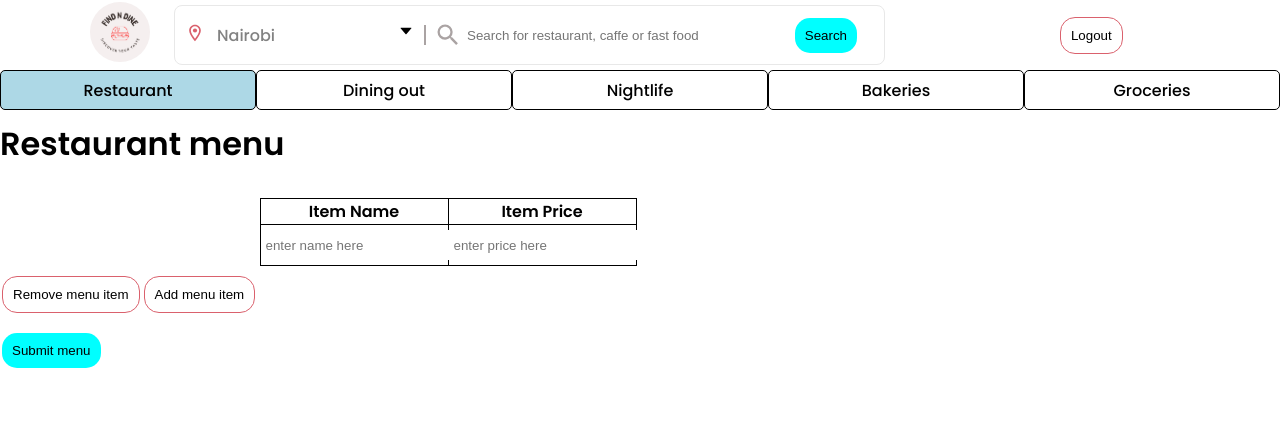
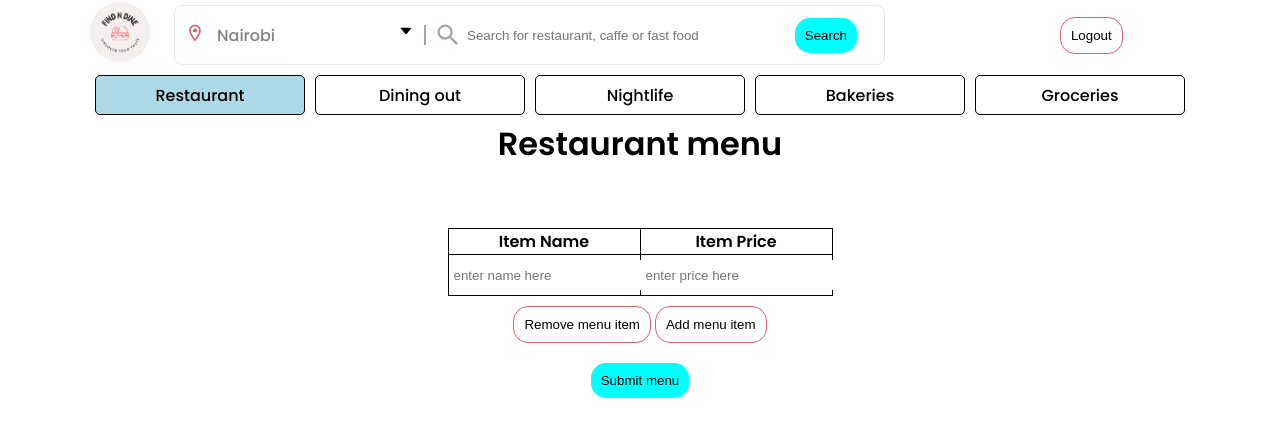
Before and after one commit to AlbertKay254/find-n-dine, a React (Create React App) app in the folder frontend/: page /upload/menu/1 in a window 1280 px wide. Shown: the top 436 px of the page. Built offline with nearby package versions, Linux system fonts and the light colour scheme.

Commit message:
upload features commit

```diff
--- a/frontend/src/components/footer/footer.css
+++ b/frontend/src/components/footer/footer.css
@@ -1,8 +1,9 @@
 .footer-container{
     display: grid;
     grid-template-columns: repeat(2, 1fr);
+    justify-content: space-between;
     margin-top: 30px;
-    height: 25vh;
+    height: 200%;
     background-color: rgb(45, 66, 75);
 
 }
@@ -16,6 +17,8 @@ p {
     width: 50%;
     color:var(--filter-text);
     font-weight: 500;
+    justify-content: center;
+    align-items: center;
 }
 
 .contact-info {
--- a/frontend/src/components/uploadPage/menuDetails.jsx
+++ b/frontend/src/components/uploadPage/menuDetails.jsx
@@ -42,7 +42,8 @@ export default function MenuUploadPage(props) {
   };
 
   return (
-    <div style={{ width: "100vw" }}>
+    <div className="upload-details-container">
+      <div className="max-width" style={{ width: "100vw" }}>
         <Header />
         <div className="menu-container">
           <div style={{ display: "flex" }}>
@@ -65,6 +66,7 @@ export default function MenuUploadPage(props) {
                   borderRadius: "5px",
                   marginBottom: "10px",
                   backgroundColor: current === index ? "lightblue" : "white",
+                  margin: "5px",
                 }}
               >
                 {name}
@@ -75,17 +77,25 @@ export default function MenuUploadPage(props) {
             style={{
               display: "flex",
               flexDirection: "column",
-            alignItems: "flex-start",
-            width: "70%",
+              alignItems: "center",
+              width: "100%",
             }}
           >
             <h1>Restaurant menu</h1>
             <form
               className="upload-form"
               onSubmit={submitMenu}
-            style={{ marginTop: "30px" }}
+              style={{
+                marginTop: "30px",
+                width: "90%",
+              }}
             >
-            <table>
+              <table
+                style={{
+                  marginTop: "30px",
+                  width: "100%",
+                }}
+              >
                 <tr>
                   <th>Item Name</th>
                   <th>Item Price</th>
@@ -160,5 +170,6 @@ export default function MenuUploadPage(props) {
           </div>
         </div>
       </div>
+    </div>
   );
 }
--- /dev/null
+++ b/frontend/src/components/uploadPage/restaurantDetails.css
@@ -0,0 +1,12 @@
+ .restaurant-form-container{
+
+  height: 100vh;
+  width: 100%;
+  background-image: url(../../assets/rest5.jpg);
+  opacity: 80%;
+  background-size: cover;
+ }
+
+label {
+    color: white;
+}
--- a/frontend/src/components/uploadPage/restaurantDetails.jsx
+++ b/frontend/src/components/uploadPage/restaurantDetails.jsx
@@ -1,6 +1,7 @@
 import React, { useCallback, useState } from "react";
 import apiCall from "../../helpers/api";
 import toast, { Toaster } from "react-hot-toast";
+import './restaurantDetails.css'
 
 export default function RestaurantDetailsForm() {
   const [name, setName] = useState("");
@@ -36,6 +37,7 @@ export default function RestaurantDetailsForm() {
   );
 
   return (
+    <div className="restaurant-form-container">
       <form className="upload-form" onSubmit={displayinfo}>
         <div className="form-container ">
           <label>Restaurant Name:</label>
@@ -94,5 +96,6 @@ export default function RestaurantDetailsForm() {
         </div>
         <Toaster />
       </form>
+    </div>
   );
 }
--- a/frontend/src/components/uploadPage/uploadPage.css
+++ b/frontend/src/components/uploadPage/uploadPage.css
@@ -18,3 +18,6 @@ td {
   border: 1px solid black;
   border-collapse: collapse;
 }
+ th {
+  width: 15vw;
+ }
--- a/frontend/src/styles/variable.css
+++ b/frontend/src/styles/variable.css
@@ -13,4 +13,5 @@
     --form-color: #ededed;
     --location-red: #fd0000;
     --location-blue: #00a6b2;
+    --upload-bg:  #ddf8fa;
 }
```
Also changed, not shown: frontend/src/assets/rest5.jpg (added), 1 other file (tests, documents, lock files or other folders). Lines whose indentation alone changed are shown as unchanged.
